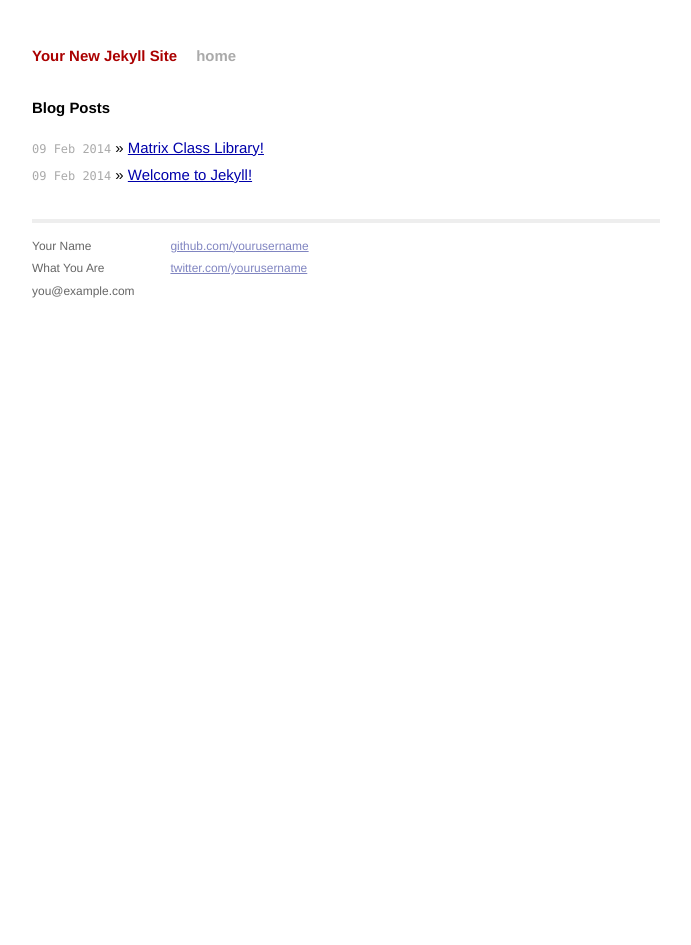
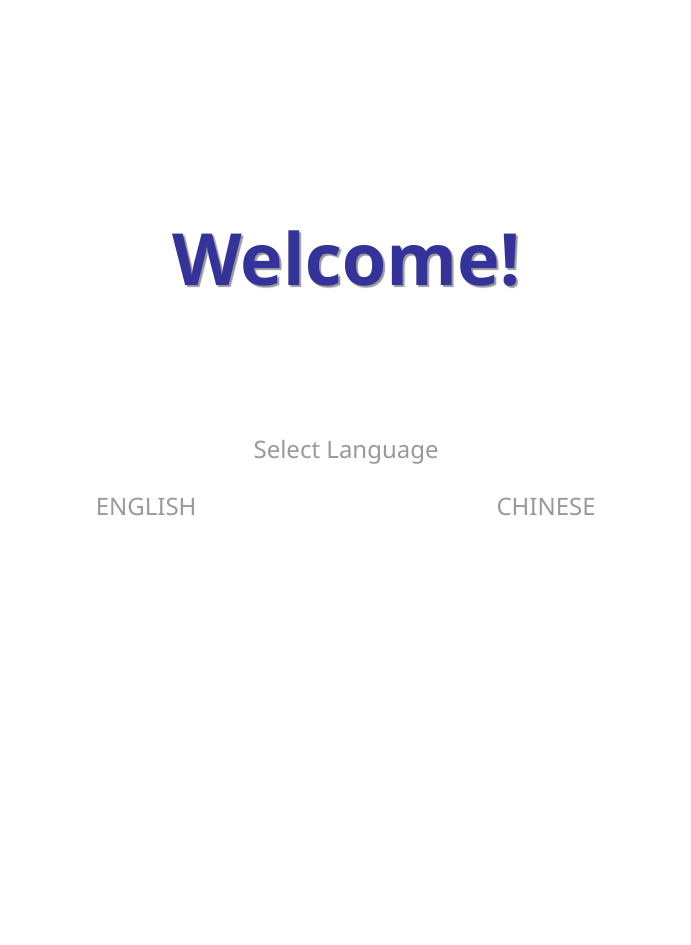
Before and after one commit to XC-Zhang/XC-Zhang.github.io, a Jekyll site: the page index.html, which Jekyll copies as it is, in a window 1280 px wide. Shown: the whole page, without its empty margins (294-985 px from the left). Built offline with Jekyll 4.4.1, drawn with Linux system fonts in a browser that asks for light colours; Markdown is read by kramdown in place of the engine named in the settings; after the commit the page ends 900 px from its top, so only the background shows below that.

Commit message:
Change index page

```diff
--- a/index.html
+++ b/index.html
@@ -1,13 +1,65 @@
----
-layout: default
-title: Your New Jekyll Site
----
-
-<div id="home">
-  <h1>Blog Posts</h1>
-  <ul class="posts">
-    {% for post in site.posts %}
-      <li><span>{{ post.date | date_to_string }}</span> &raquo; <a href="{{ post.url }}">{{ post.title }}</a></li>
-    {% endfor %}
-  </ul>
-</div>
+<!DOCTYPE HTML>
+<html>
+	<head>
+		<title>
+			XC-Zhang's GitHub Page
+		</title>
+		<style>
+			div#container
+			{
+				margin-left : auto;
+				margin-right : auto;
+				width : 800px;
+				height : 600px;
+				text-align : center;
+				font-family : "Segoe UI";
+				font-size : 150%;
+				color : #999999;
+			}
+			div#blank
+			{
+				height : 200px;
+			}
+			div#title
+			{
+				font-size : 300%;
+				height : 200px;
+				color : #333399;
+				text-shadow : 2px 2px 1px #999999;
+			}
+			div.lang
+			{
+				width : 400px;
+				text-align : center;
+				float : left;
+			}
+			a:link, a:visited
+			{
+				color : #999999;
+			}
+			a:hover
+			{
+				color : #333399;
+			}
+		</style>
+	</head>
+	<body>
+		<div id="container">
+			<div id="blank"></div>
+			<div id="title">
+				<strong>Welcome!</strong>
+			</div>
+			<p>Select Language</p>
+			<a href="index_en.html">
+				<div id="Enter_EN" class="lang">
+					ENGLISH
+				</div>
+			</a>
+			<a href="index_cn.html">
+				<div id="Enter_CN" class="lang">
+					CHINESE
+				</div>
+			</a>
+		</div>
+	</body>
+</html>
```
Also changed, not shown: _.nojekyll (added).
